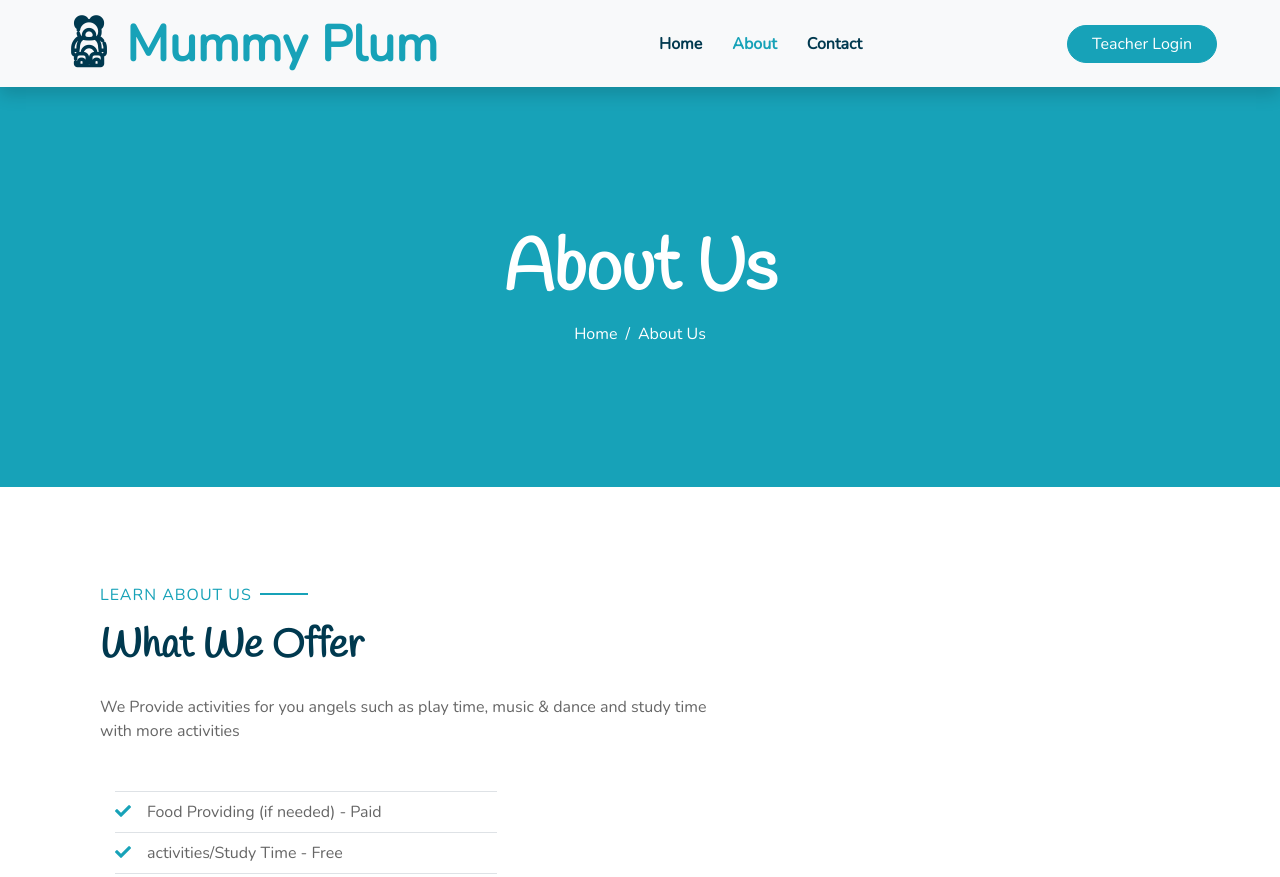
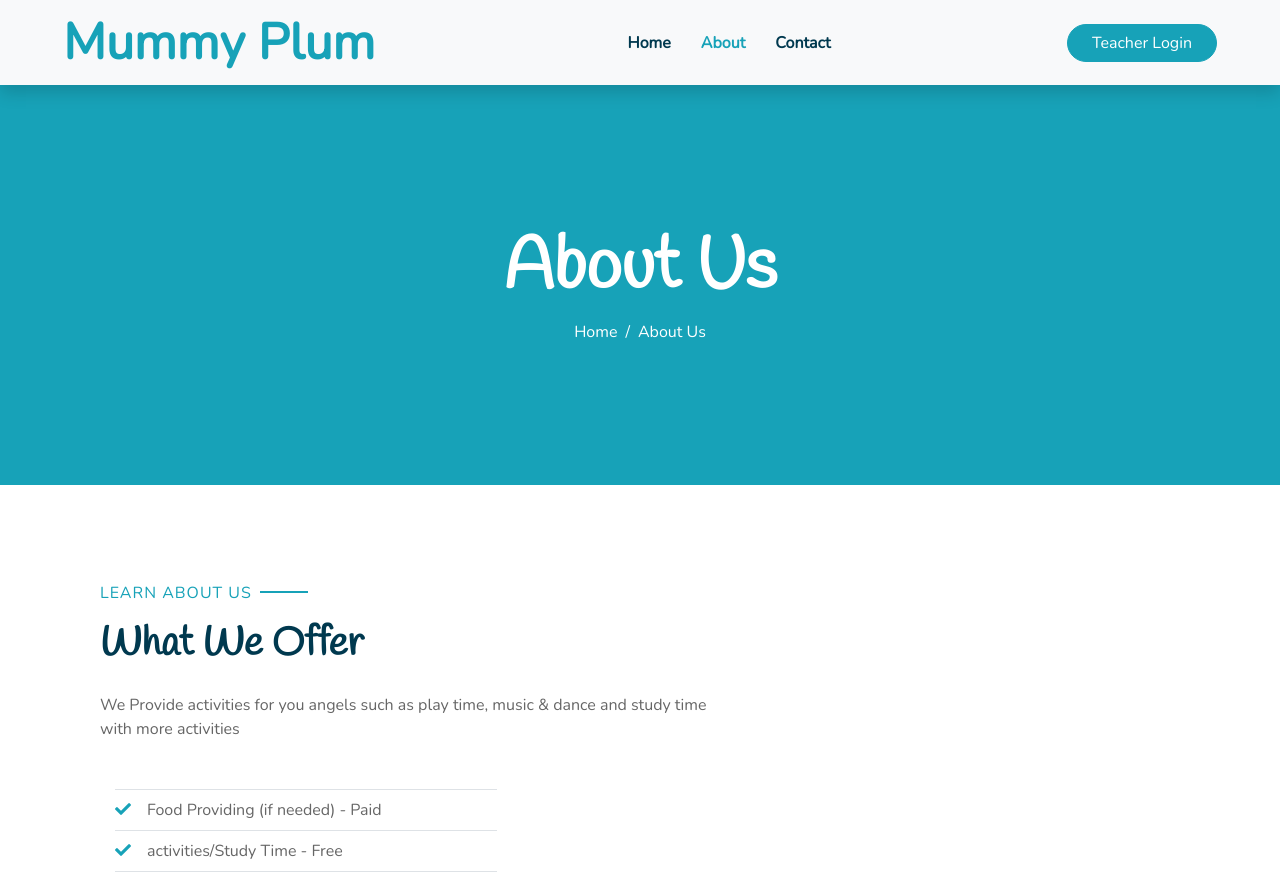
Before and after one commit to mahdy786/mahdy786.github.com, a plain HTML site: page about.html in a window 1280 px wide. Shown: the top 877 px of the page. Drawn offline with nearby package versions, Linux system fonts and the light colour scheme.

Commit message:
update about.html logo

```diff
--- a/about.html
+++ b/about.html
@@ -34,7 +34,6 @@
     <div class="container-fluid bg-light position-relative shadow">
         <nav class="navbar navbar-expand-lg bg-light navbar-light py-3 py-lg-0 px-0 px-lg-5">
             <a href="" class="navbar-brand font-weight-bold text-secondary" style="font-size: 50px;">
-                <i class="flaticon-043-teddy-bear"></i>
                 <span class="text-primary">Mummy Plum</span>
             </a>
             <button type="button" class="navbar-toggler" data-toggle="collapse" data-target="#navbarCollapse">
```
